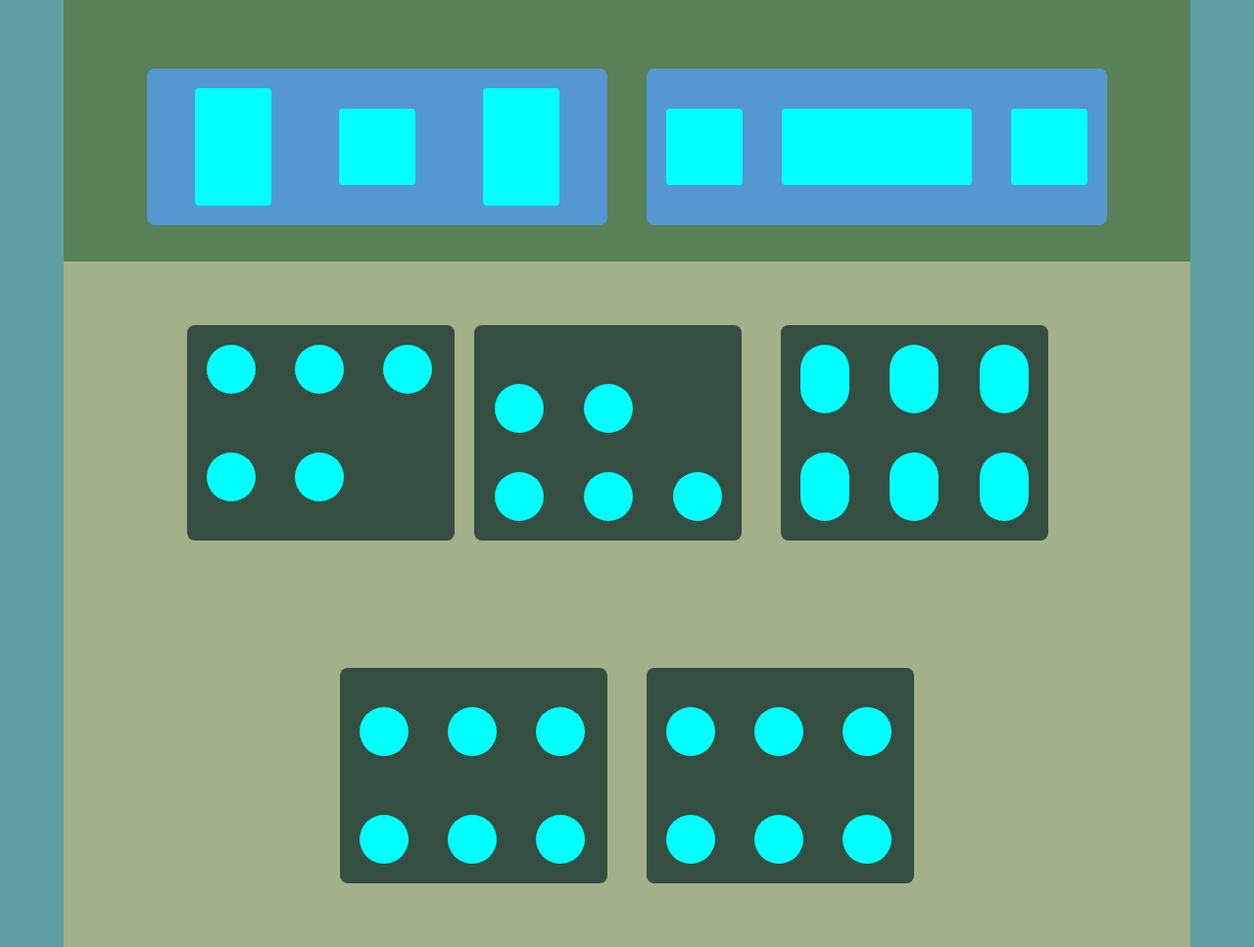
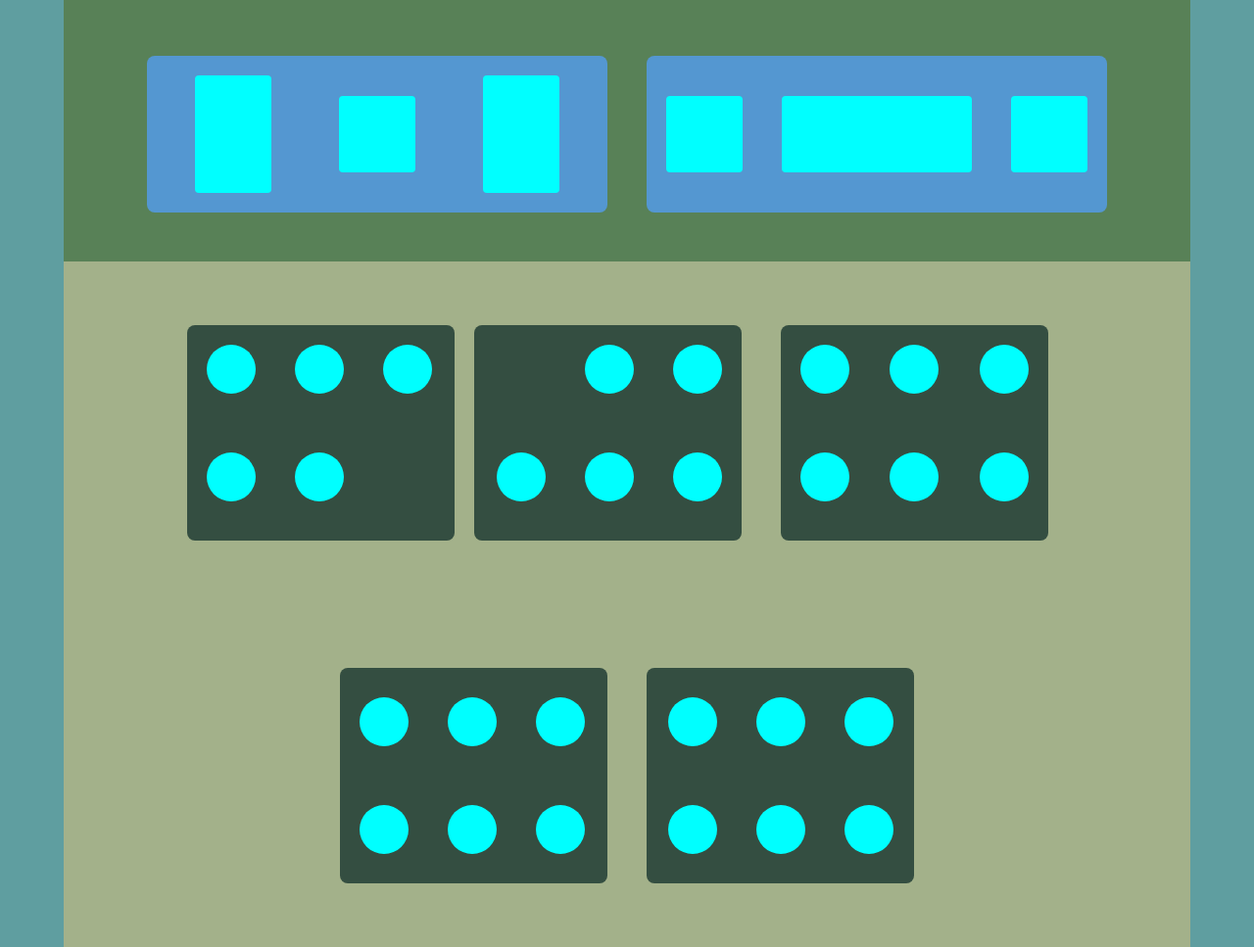
Before and after one commit to r0bb1n/Flexbox-practice, a plain HTML site: page index.html in a window 1280 px wide. Shown: the part 433-1400 px from the top of the page at 98% size. Drawn offline with Linux system fonts and the light colour scheme.

Commit message:
solved some of the circles

```diff
--- a/index.css
+++ b/index.css
@@ -21,7 +21,7 @@ body{
     display: flex;
     background-color: rgb(84, 151, 209);
     border-radius: 8px;
-    margin: 20px;
+    margin: 20px 20px 0px 20px;
     width: 470px;
     height: 160px;
     flex-direction: row;
@@ -32,7 +32,7 @@ body{
     display: flex;
     background-color: rgb(84, 151, 209);
     border-radius: 8px;
-    margin: 20px;
+    margin: 20px 20px 0px 20px;
     width: 470px;
     height: 160px;
     flex-direction: row;
@@ -44,7 +44,7 @@ body{
     display: flex;
     background-color: rgb(84, 151, 209);
     border-radius: 8px;
-    margin: 20px;
+    margin: 0px 20px 0px 20px;
     width: 470px;
     height: 160px;
     flex-direction: row;
@@ -56,7 +56,7 @@ body{
     display: flex;
     background-color: rgb(84, 151, 209);
     border-radius: 8px;
-    margin: 20px;
+    margin: 0px 20px 0px 20px;
     width: 470px;
     height: 160px;
     flex-direction: row;
@@ -68,7 +68,7 @@ body{
     display: flex;
     background-color: rgb(84, 151, 209);
     border-radius: 8px;
-    margin: 20px;
+    margin: 0px 20px 20px 20px;
     width: 470px;
     height: 160px;
     flex-direction: row;
@@ -79,7 +79,7 @@ body{
     display: flex;
     background-color: rgb(84, 151, 209);
     border-radius: 8px;
-    margin: 20px;
+    margin: 0px 20px 20px 20px;
     width: 470px;
     height: 160px;
     flex-direction: row;
@@ -139,6 +139,7 @@ body{
     display: flex;
     background-color: #344e41;
     border-radius: 8px;
+    margin: 20;
     width: 273px;
     height: 220px;
     flex-direction: row;
@@ -154,10 +155,8 @@ body{
     width: 273px;
     height: 220px;
     flex-direction: row-reverse;
-    flex-direction: column-reverse;
     align-items: flex-end;
-    justify-content: flex-start;
-    flex-wrap: wrap;
+    flex-wrap: wrap-reverse;
 }
 
 .card-circle__elem3 {
@@ -168,7 +167,7 @@ body{
     width: 273px;
     height: 220px;
     flex-direction: row;
-    align-items: ;
+    align-items: flex-start;
     justify-content: space-between;
     flex-wrap: wrap;
 }
@@ -181,7 +180,7 @@ body{
     width: 273px;
     height: 220px;
     flex-direction: row;
-    align-items: flex-end;
+    align-items: center;
     flex-wrap: wrap;
 }
 
@@ -193,14 +192,14 @@ body{
     width: 273px;
     height: 220px;
     flex-direction: row;
-    align-items: flex-end;
+    align-items: center;
+    justify-content: center;
     flex-wrap: wrap;
 }
 
 .card-circle__container {
     background-color: aqua;
     margin: 20px;
-    border-radius: 4px;
     min-width: 50px;
     min-height: 50px;
     border-radius: 25px 25px;
```
